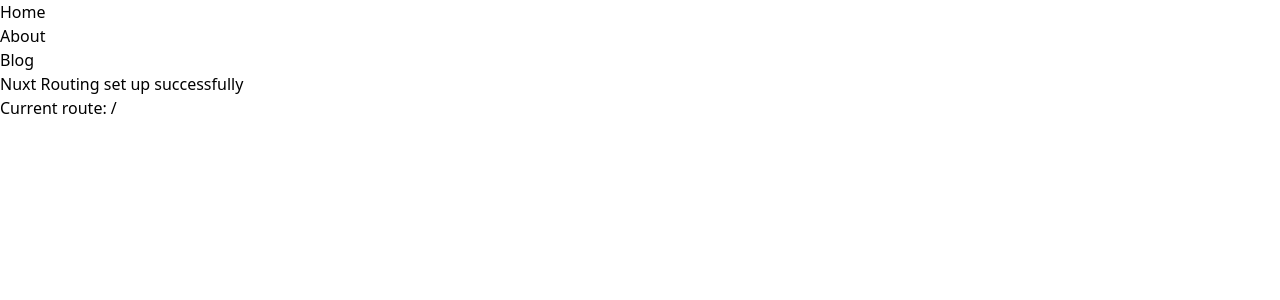
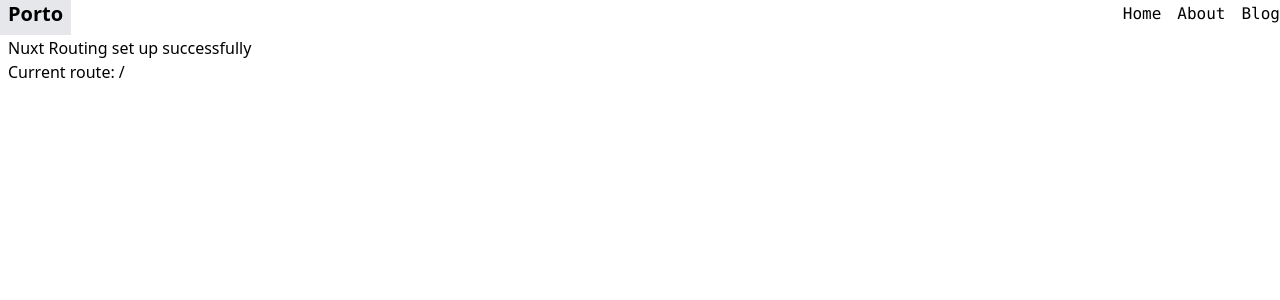
Before and after one commit to nicorporate/portfolio-nuxt-tailwind, a Nuxt app: page / in a window 1280 px wide. Shown: the top 300 px of the page. Built offline with nearby package versions, Linux system fonts and the light colour scheme.

Commit message:
styling  using tailwind

```diff
--- a/layouts/app.vue
+++ b/layouts/app.vue
@@ -1,12 +1,19 @@
 <template>
+    <div class="container mx-auto">
+      <header class="flex justify-between items-center">
         <div>
-      <nav>
-        <ul>
+          <NuxtLink to="/" class="text-xl font-semibold p-2 hover:bg-gray-200">Porto</NuxtLink>
+        </div>
+        <nav class="font-mono">
+          <ul class="flex space-x-4">
             <li><NuxtLink to="/">Home</NuxtLink></li>
             <li><NuxtLink to="/about">About</NuxtLink></li>
             <li><NuxtLink to="/blog">Blog</NuxtLink></li>
           </ul>
         </nav>
+      </header>
+      <main class="p-2">
+        <slot />
+      </main>
     </div>
-    <slot />
   </template>
```
Also changed, not shown: material.txt. Lines whose indentation alone changed are shown as unchanged.
